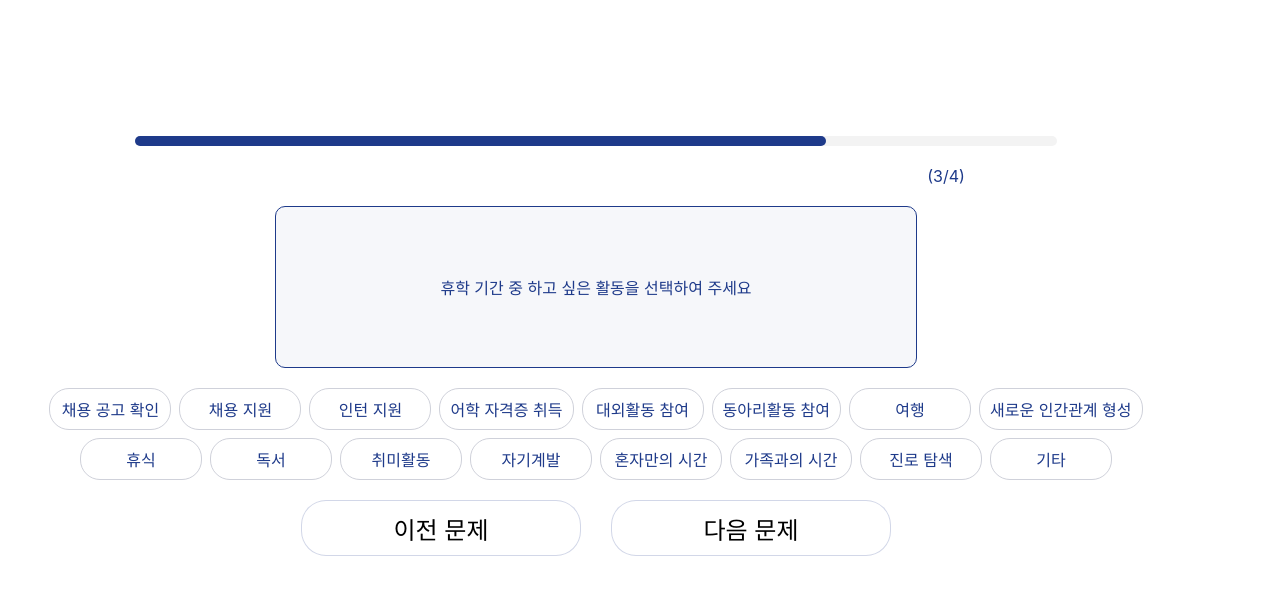
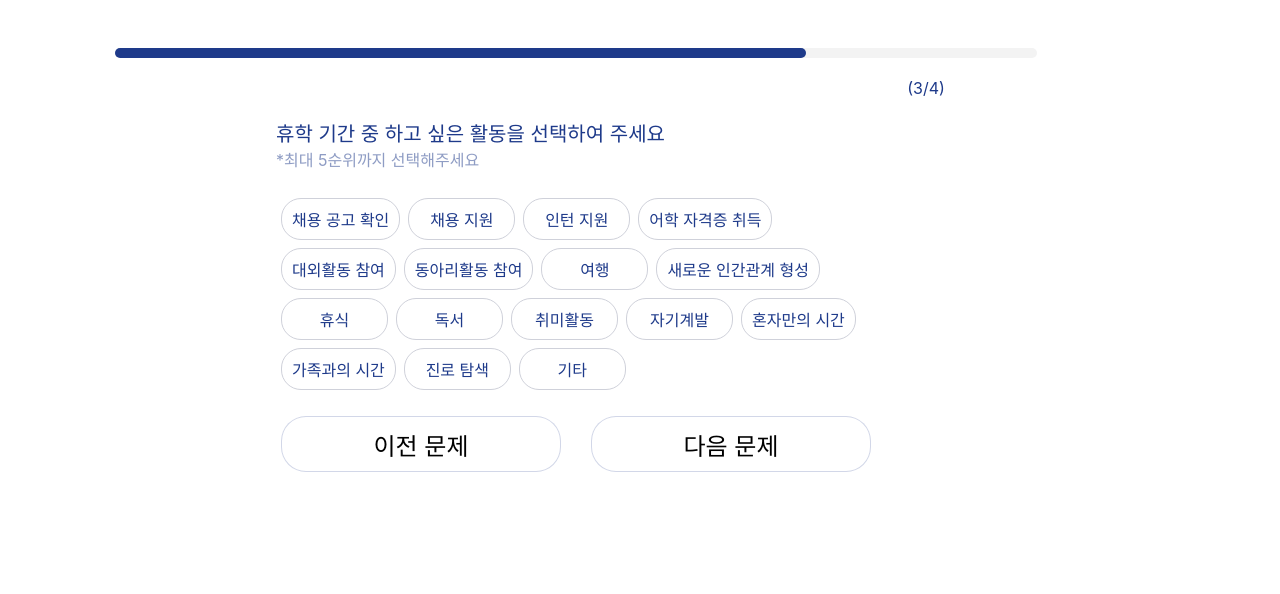
Before and after one commit to Youth-is-the-best/Youth-Client, a React (Create React App) app: page /test/2 in a window 1280 px wide. Shown: the top 594 px of the page. Built offline with nearby package versions, Linux system fonts and the light colour scheme.

Commit message:
💄 update UI

```diff
--- a/src/hook/ProgressBar.js
+++ b/src/hook/ProgressBar.js
@@ -7,6 +7,7 @@ const ProgressBarContainer = styled.div`
   width: 80%;
   background-color: #f3f3f3;
   border-radius: 25px;
+  margin-top : 3rem;
 `;
 
 const Bar = styled.div`
--- a/src/hook/YearSemesterSelector.js
+++ b/src/hook/YearSemesterSelector.js
@@ -37,6 +37,7 @@ export default YearSemesterSelector;
 const SelectorContainer = styled.div`
   display: flex;
   align-items: center;
+  min-height : 10rem;
 `;
 
 const Selector = styled.select`
--- a/src/pages/Test.jsx
+++ b/src/pages/Test.jsx
@@ -9,7 +9,10 @@ const Test = () => {
     return (
       <QuizDom>
         <ProgressBar currentStep={1} totalSteps={4}/>
-        <QuestionContainer>학업으로의 복귀는 언제인가요?</QuestionContainer>
+        <QuestionContainer>
+          학업으로의 복귀는 언제인가요?
+          <Detail>*복학 또는 개강 시점을 알려주세요</Detail>
+        </QuestionContainer>
         <YearSemesterSelector></YearSemesterSelector>
         <ButtonDom>
           <ButtonLink to="/test/1">다음 문제</ButtonLink>
@@ -28,23 +31,24 @@ export const QuizDom = styled.div`
     gap : 20px; // 이거 조율 필요함
     background-color : F5F5F5;
     width: 90%;
-    height: 80vh;
-    margin: 20px;
     border-radius: 20px;
 `;
 
 export const QuestionContainer = styled.div`
     display: flex;
     flex-direction: column;
-    align-items: center;
+    align-items: start;
     justify-content: center;
     color : #1E3A8A;
-    width : 80vh;
-    height: 20vh;
-    background : rgba(30, 58, 138, 0.04);
-    border : 1px solid #1E3A8A;
+    font-size: 20px;
+    width : 600px;
     border-radius : 10px;
 `;
+
+export const Detail = styled.div`
+  font-size : 16px;
+  color: rgba(30, 58, 138, 0.5);
+`
 
 export const ButtonLink = styled(Link)`
   display : flex;
--- a/src/pages/Test1.jsx
+++ b/src/pages/Test1.jsx
@@ -54,7 +54,7 @@ const Test1 = () => {
               checked={selectedReason === 'academicStress'}
               onChange={(e) => setSelectedReason(e.target.value)}
             />
-            학업 스트레스 완화를 위해서
+            학업 스트레스를 완화를 위해서
           </label>
         </Answer>
         <Answer>
@@ -146,7 +146,10 @@ const Answers = styled.ul`
   justify-content: center;
   align-items: start;
   list-style: none;
-  padding: 0;
+  width: 590px;
+  padding: 20px 31px 20px 10px;
+  border-radius: 10px;
+  // background-color: rgba(30, 58, 138, 0.04);
 `;
 
 const Answer = styled.li`
@@ -154,8 +157,8 @@ const Answer = styled.li`
   align-items: center;
   margin: 5px;
   background-color: rgba(30, 58, 138, 0.04);
-  width: 610px;
-  height: 39px;
+  width: 100%;
+  height: 50px;
   padding: 0px 10px 0px 10px;
   border-radius: 20px;
 `;
--- a/src/pages/Test2.jsx
+++ b/src/pages/Test2.jsx
@@ -1,6 +1,6 @@
 import React, { useState } from 'react';
 import styled from 'styled-components';
-import { QuizDom, QuestionContainer, ButtonDom, Button } from './Test.jsx';
+import { QuizDom, QuestionContainer, ButtonDom, Button, Detail } from './Test.jsx';
 import ProgressBar from '../hook/ProgressBar.js';
 import { useNavigate } from 'react-router-dom';
 
@@ -40,6 +40,7 @@ const Test2 = () => {
             <ProgressBar currentStep={3} totalSteps={4} />
             <QuestionContainer>
                 휴학 기간 중 하고 싶은 활동을 선택하여 주세요
+                <Detail>*최대 5순위까지 선택해주세요</Detail>
             </QuestionContainer>
             <AnswerDom>
                 {answers.map(answer => (
@@ -66,7 +67,11 @@ const AnswerDom = styled.div`
     display: flex;
     flex-wrap: wrap;
     gap: 0.5rem;
-    justify-content: center;
+    // justify-content: center;
+    align-content : center;
+    width: 590px;
+    height: 205px;
+
 `;
 
 const Answer = styled.div`
@@ -79,7 +84,7 @@ const Answer = styled.div`
     display: flex;
     align-items: center;
     justify-content: center;
-    min-width: 100px;
+    min-width: 85px;
     padding: 0 10px;
     &:hover {
         background-color: ${props => props.selected ? 'rgba(30, 58, 138, 0.2)' : '#e0e0e0'};
```
